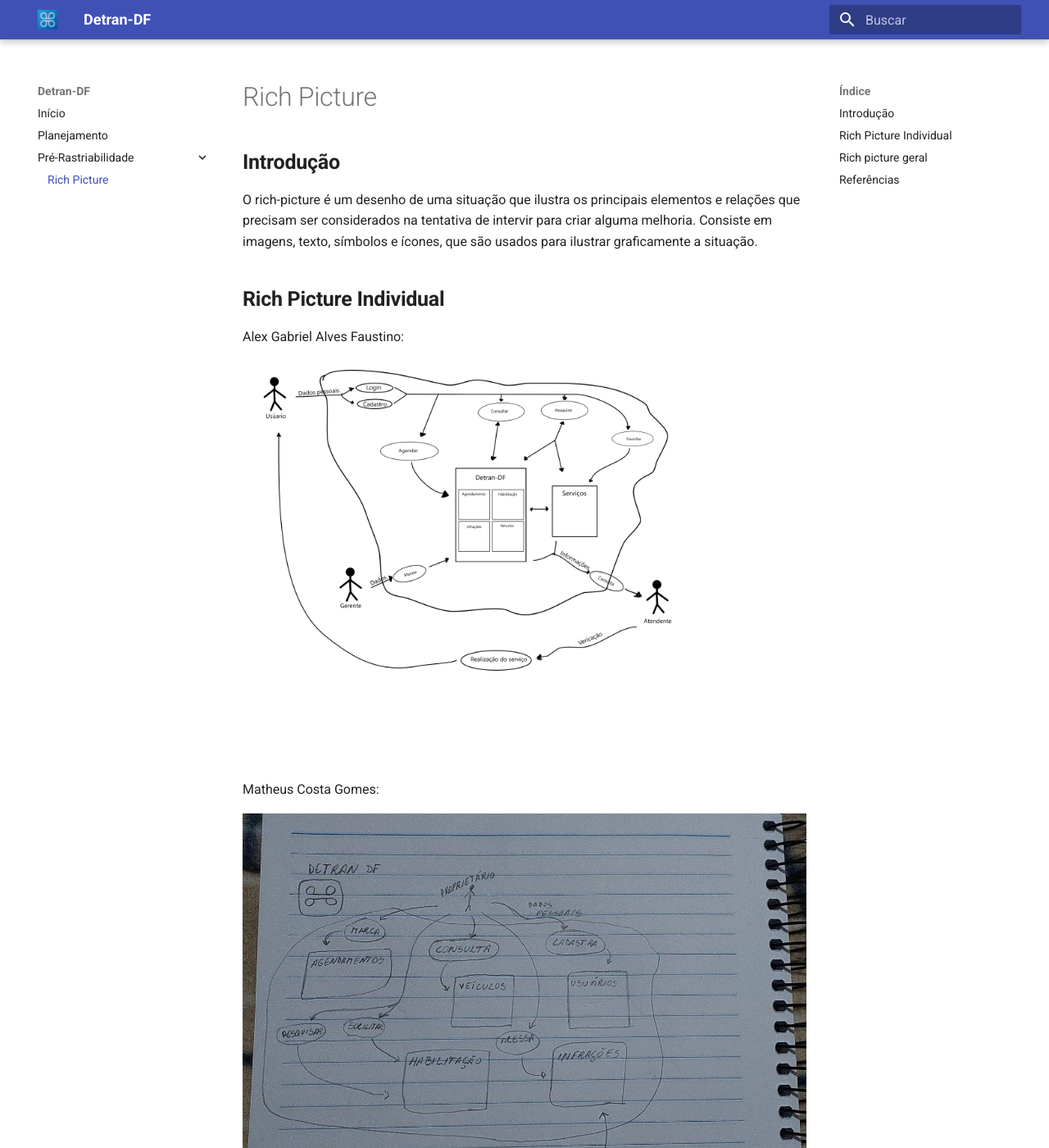
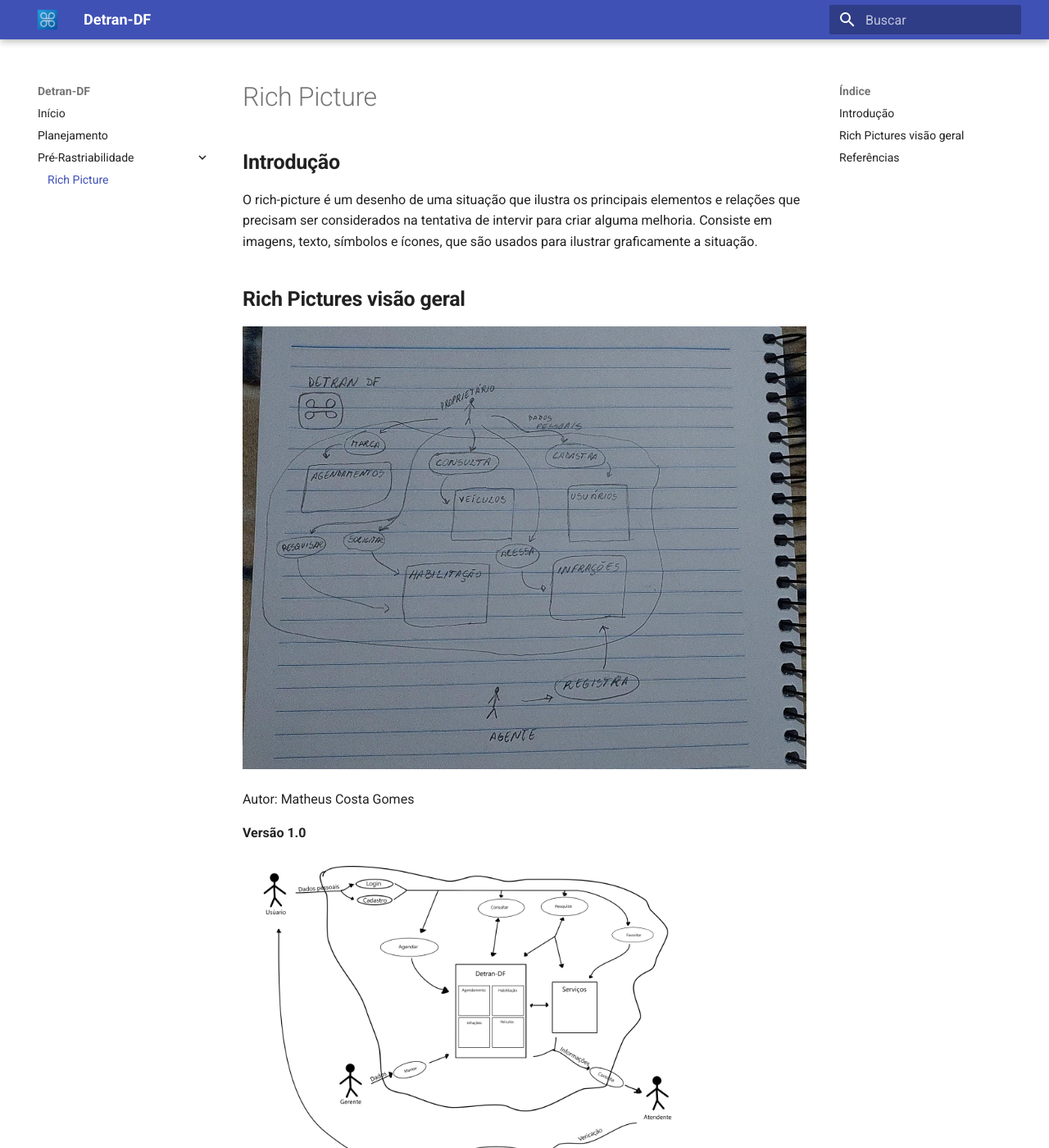
Before and after one commit to Requisitos-de-Software/2022.1-DetranDF, an MkDocs documentation site: the page built from docs/prerastreabilidade/richpicture.md, in a window 1280 px wide and 1400 px high. Shown: the whole window at 82% size. Built offline with MkDocs 1.6.1 and Material for MkDocs 9.7.7, drawn with Linux system fonts in a browser that asks for light colours; some of the changed text lies outside the part shown.

Commit message:
Alteração na organização do rich picture

```diff
--- a/docs/prerastreabilidade/richpicture.md
+++ b/docs/prerastreabilidade/richpicture.md
@@ -1,15 +1,11 @@
 ## **Introdução**
 O rich-picture é um desenho de uma situação que ilustra os principais elementos e relações que precisam ser considerados na tentativa de intervir para criar alguma melhoria. Consiste em imagens, texto, símbolos e ícones, que são usados para ilustrar graficamente a situação.
 
-## **Rich Picture Individual**
-<p>Alex Gabriel Alves Faustino:</p>
+## **Rich Pictures visão geral**
+<img src="\images\richpictures\richpictureM.jpeg"/>
+<p>Autor: Matheus Costa Gomes</p>
+<p><b>Versão 1.0</b></p>
 <img src="\images\richpictures\richpictureRASCUNHO.png"/>
-
-<p>Matheus Costa Gomes:</p>
-<img src="\images\richpictures\richpictureM.jpeg"/>
-
-## **Rich picture geral**
-<p>Versão 1.0</p>
-
+<p>Autor: Alex Gabriel Alves Faustino</p>
 ## **Referências**
 MULTI-STAKEHOLDER PARTNERSHIPS. **Rich Picture**. Disponível em: <a href="https://mspguide.org/2022/03/18/rich-picture/." target="__blank">https://mspguide.org/2022/03/18/rich-picture/.</a> ** Acesso em:** 28 jun. 2022.
```
